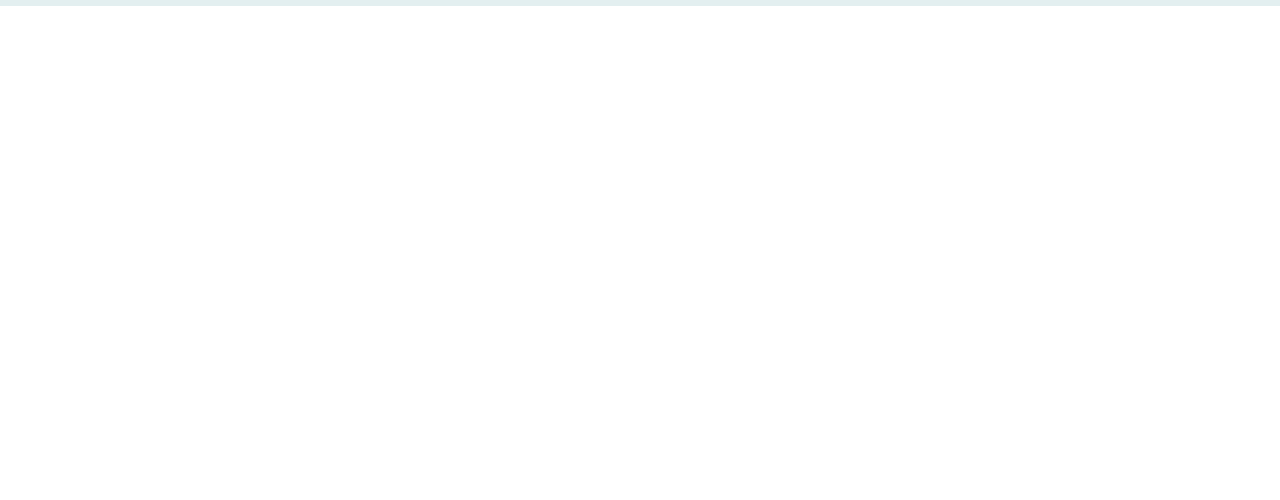
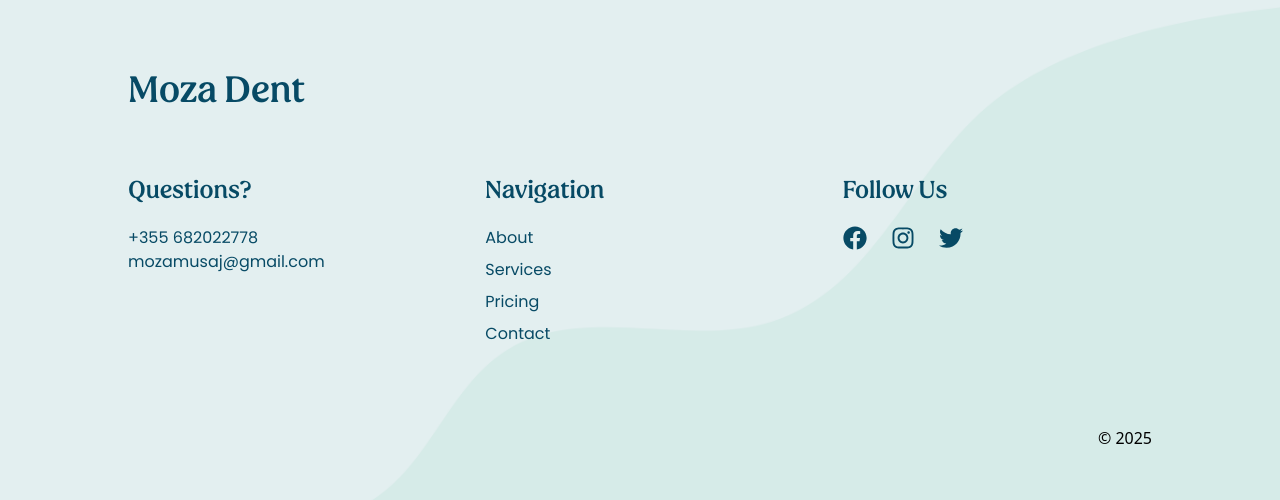
Before and after one commit to drina-musaj/moza-dent, a React (Vite) app: page / in a window 1280 px wide. Shown: the part 4234-4734 px from the top of the page. Before the commit the page ends 4240 px from the top, so only its background shows below. Built offline with nearby package versions, Linux system fonts and the light colour scheme.

Commit message:
uodates + scrolling motion

```diff
--- a/package.json
+++ b/package.json
@@ -10,8 +10,11 @@
     "preview": "vite preview"
   },
   "dependencies": {
+    "framer-motion": "^12.4.2",
     "react": "^18.3.1",
     "react-dom": "^18.3.1",
+    "react-icons": "^5.4.0",
+    "react-scroll-parallax": "^3.4.5",
     "react-slick": "^0.30.3",
     "slick-carousel": "^1.8.1",
     "swiper": "^11.2.1"
--- a/src/App.jsx
+++ b/src/App.jsx
@@ -5,6 +5,7 @@ import HeroSection from './components/homepage/HeroSection';
 import Location from './components/homepage/Location';
 import Testimonials from './components/homepage/Testimonials';
 import H_Services from './components/homepage/H_Services';
+import Footer from './components/Footer';
 
 
 
@@ -16,6 +17,7 @@ function App() {
       <Testimonials />
       <H_Services />
       <Location />
+      <Footer />
 
     </div>
   );
--- a/src/components/Footer.jsx
+++ b/src/components/Footer.jsx
@@ -0,0 +1,56 @@
+import React from 'react';
+import { FaFacebook, FaInstagram, FaTwitter } from 'react-icons/fa';
+import backgroundF from '../assets/bg-footer.png'
+
+const Footer = () => {
+  return (
+    <footer className="bg-[#e3eff0] py-16 px-8 sm:px-16 lg:px-32 bg-cover"
+    style={{ backgroundImage: `url(${backgroundF})` }}>
+      <h1 className="text-4xl font-peachi font-semibold text-left mb-16 text-[#074a65]">
+        Moza Dent
+      </h1>
+
+      <div className="grid grid-cols-1 md:grid-cols-3 gap-12">
+        <div>
+          <h1 className="text-2xl font-peachi font-semibold mb-5 text-[#074a65]">
+            Questions?
+          </h1>
+          <p className="font-poppins text-[#074a65]">+355 682022778</p>
+          <p className="font-poppins text-[#074a65]">mozamusaj@gmail.com</p>
+        </div>
+
+        <div>
+          <h1 className="text-2xl font-peachi font-semibold mb-5 text-[#074a65]">
+            Navigation
+          </h1>
+          <ul className="font-poppins text-[#074a65] space-y-2">
+            <li className="hover:text-[#4DCCBD] cursor-pointer transition">About</li>
+            <li className="hover:text-[#4DCCBD] cursor-pointer transition">Services</li>
+            <li className="hover:text-[#4DCCBD] cursor-pointer transition">Pricing</li>
+            <li className="hover:text-[#4DCCBD] cursor-pointer transition">Contact</li>
+          </ul>
+        </div>
+
+        <div>
+          <h1 className="text-2xl font-peachi font-semibold mb-5 text-[#074a65]">
+            Follow Us
+          </h1>
+          <div className="flex space-x-6">
+            <a href="https://facebook.com" target="_blank" rel="noopener noreferrer" className="text-[#074a65] hover:text-[#4DCCBD] transition text-2xl">
+              <FaFacebook />
+            </a>
+            <a href="https://instagram.com" target="_blank" rel="noopener noreferrer" className="text-[#074a65] hover:text-[#4DCCBD] transition text-2xl">
+              <FaInstagram />
+            </a>
+            <a href="https://twitter.com" target="_blank" rel="noopener noreferrer" className="text-[#074a65] hover:text-[#4DCCBD] transition text-2xl">
+              <FaTwitter />
+            </a>
+          </div>
+        </div>
+      </div>
+      <p className='mt-20 text-right'>© 2025</p>
+    </footer>
+  );
+};
+
+export default Footer;
--- a/src/components/homepage/H_Services.jsx
+++ b/src/components/homepage/H_Services.jsx
@@ -1,18 +1,13 @@
-import React from 'react'
-import background5 from '../../assets/bg5.png'
-import background5Dark from '../../assets/bg5-d.png'
-import icon1 from '../../assets/icon1-whitening.png'
-import icon2 from '../../assets/icon2-extraction.png'
-import icon3 from '../../assets/icon3-invisalign.png'
-import icon4 from '../../assets/icon4-filling.png'
-import icon5 from '../../assets/icon5-zirconia.png'
-import icon6 from '../../assets/icon6-more.png'
+import React from 'react';
+import { motion } from 'framer-motion';
+import background5Dark from '../../assets/bg5-d.png';
+import icon1 from '../../assets/icon1-whitening.png';
+import icon2 from '../../assets/icon2-extraction.png';
+import icon3 from '../../assets/icon3-invisalign.png';
+import icon4 from '../../assets/icon4-filling.png';
+import icon5 from '../../assets/icon5-zirconia.png';
+import icon6 from '../../assets/icon6-more.png';
 
-
-
-
-
-const H_Services = () => {
 const services = [
   { id: 1, icon: icon1, title: 'Teeth Whitening' },
   { id: 2, icon: icon2, title: 'Tooth Extraction' },
@@ -20,10 +15,9 @@ const H_Services = () => {
   { id: 4, icon: icon4, title: 'Dental Filling' },
   { id: 5, icon: icon5, title: 'Zirconia Crown' },
   { id: 6, icon: icon6, title: 'More' },
-
-
 ];
 
+const H_Services = () => {
   return (
     <section
       className="relative bg-cover bg-center bg-no-repeat text-white py-20 min-h-screen flex flex-col items-center"
@@ -32,18 +26,24 @@ const H_Services = () => {
       <h1 className="text-6xl font-peachi font-bold mb-24 mt-14">Services</h1>
 
       <div className="grid grid-cols-1 sm:grid-cols-2 md:grid-cols-3 gap-8 w-full max-w-4xl">
-        {services.map((service) => (
-          <div
+        {services.map((service, index) => (
+          <motion.div
             key={service.id}
-            className="group p-6 bg-white text-[#074a65] rounded-lg shadow-lg flex flex-col items-center justify-center  transition-transform transform hover:scale-105 cursor-pointer"
+            className="group p-6 bg-white text-[#074a65] rounded-lg shadow-lg flex flex-col items-center justify-center cursor-pointer"
+            initial={{ opacity: 0, y: 40 }}
+            whileInView={{ opacity: 1, y: 0 }}
+            viewport={{ once: true }}
+            transition={{ duration: 0.6, delay: index * 0.2 }}
+            whileHover={{ scale: 1.1, transition: { duration: 0.4 } }}
+
           >
             <img src={service.icon} alt={service.title} className="w-20 h-20 mb-4" />
             <h2 className="text-xl font-poppins font-semibold">{service.title}</h2>
-          </div>
+          </motion.div>
         ))}
       </div>
     </section>
   );
 };
 
-export default H_Services
+export default H_Services;
--- a/src/components/homepage/Location.jsx
+++ b/src/components/homepage/Location.jsx
@@ -8,10 +8,9 @@ const Location = () => {
             style={{ backgroundImage: `url(${background4})` }}
           >
      <div className="max-w-8xl mx-auto px-4 md:flex md:items-center md:space-x-12">
-        {/* Map Section */}
         <div
           className="md:w-1/2 w-full h-[50vh] md:h-screen"
-          style={{ minHeight: '400px' }} // Ensures a minimum height for smaller screens
+          style={{ minHeight: '400px' }}
         >
           <iframe
             title="Clinic Location"
@@ -25,7 +24,6 @@ const Location = () => {
           ></iframe>
         </div>
 
-        {/* Text Section */}
         <div className="md:w-1/2 w-full mt-8 md:mt-0 flex flex-col justify-center ">
           <h2 className="text-5xl md:text-6xl font-peachi font-bold text-[#074a65] mb-6">
           In the Heart of Tirana,
```
Also changed, not shown: src/assets/bg-footer.png (added), 1 other file (tests, documents, lock files or other folders). Lines whose indentation alone changed are shown as unchanged.
